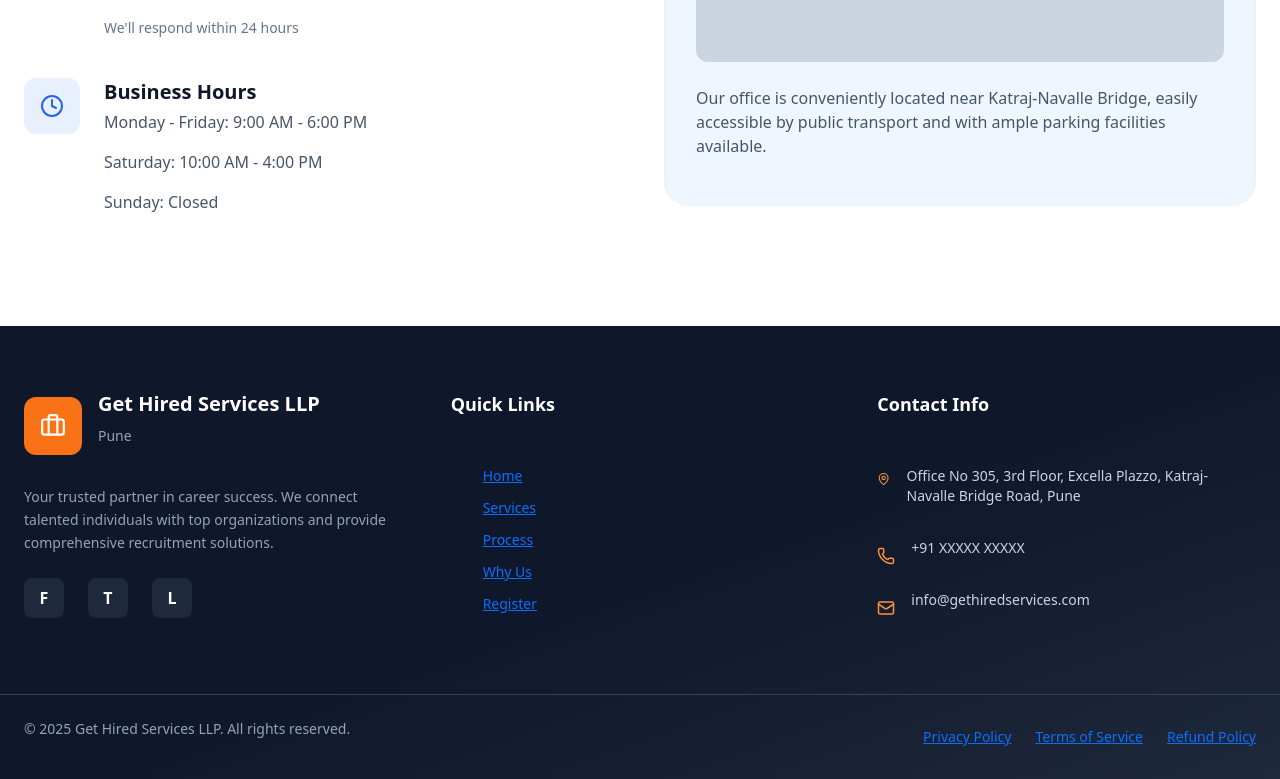
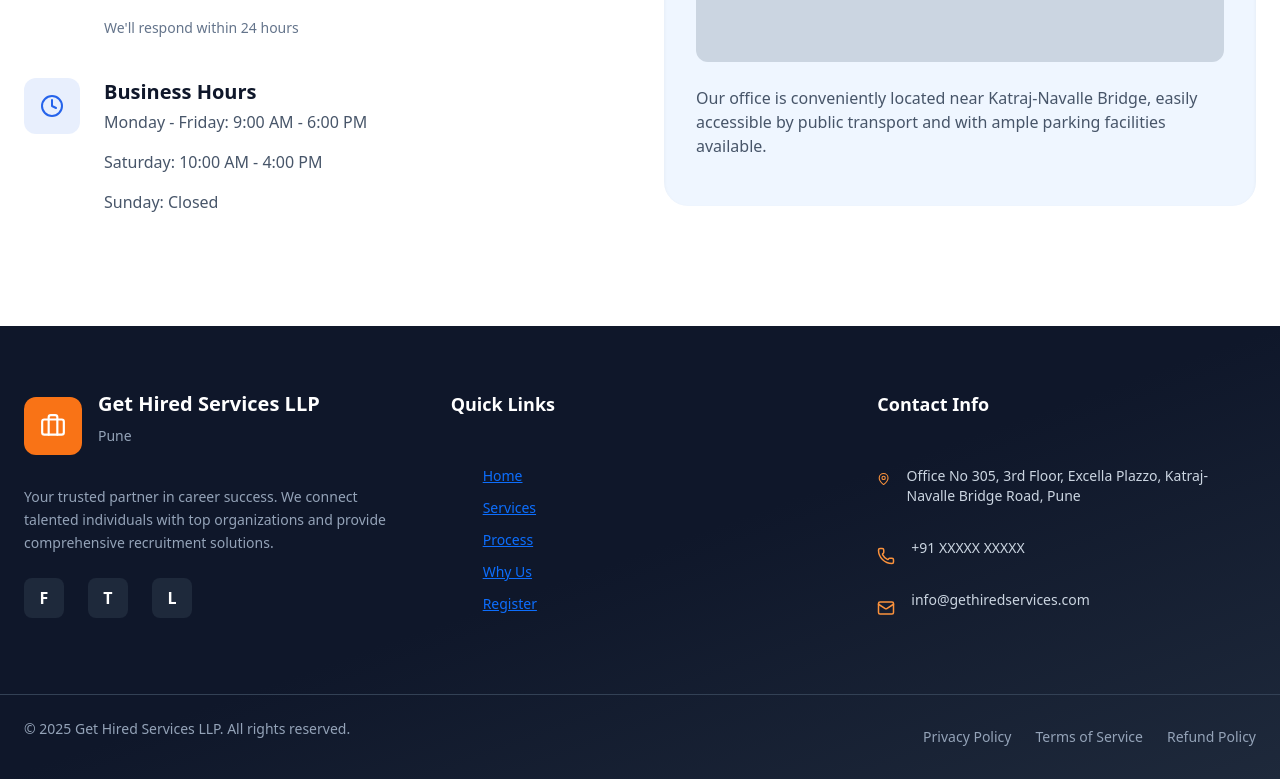
Before and after one commit to Amolika28-Kale/get-hired-services, a React (Create React App) app in the folder hr-recruitment/: page / in a window 1280 px wide. Shown: the part 6710-7489 px from the top of the page. Built offline with nearby package versions, Linux system fonts and the light colour scheme.

Commit message:
Fix ESLint anchors + Netlify build

```diff
--- a/hr-recruitment/src/Landing.jsx
+++ b/hr-recruitment/src/Landing.jsx
@@ -688,11 +688,12 @@ const [success, setSuccess] = useState(false);
     <div className="max-w-7xl mx-auto px-6 py-6 flex flex-col md:flex-row justify-between items-center gap-4 text-sm text-slate-400">
       <p>© 2025 Get Hired Services LLP. All rights reserved.</p>
 
-      <div className="flex gap-6">
-        <a href="#" className="hover:text-white transition">Privacy Policy</a>
-        <a href="#" className="hover:text-white transition">Terms of Service</a>
-        <a href="#" className="hover:text-white transition">Refund Policy</a>
-      </div>
+     <div className="flex gap-6">
+  <button className="hover:text-white transition">Privacy Policy</button>
+  <button className="hover:text-white transition">Terms of Service</button>
+  <button className="hover:text-white transition">Refund Policy</button>
+</div>
+
     </div>
   </div>
 </footer>
```
